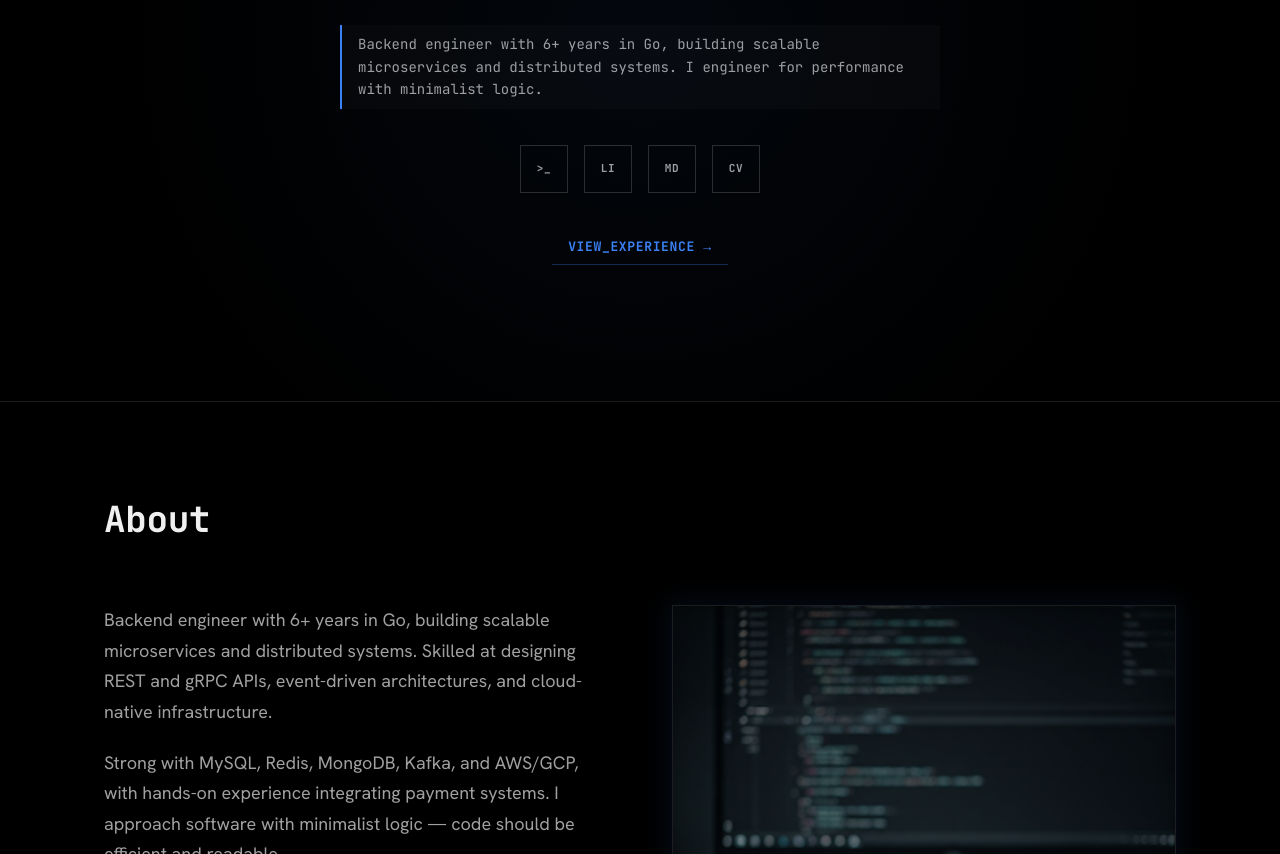
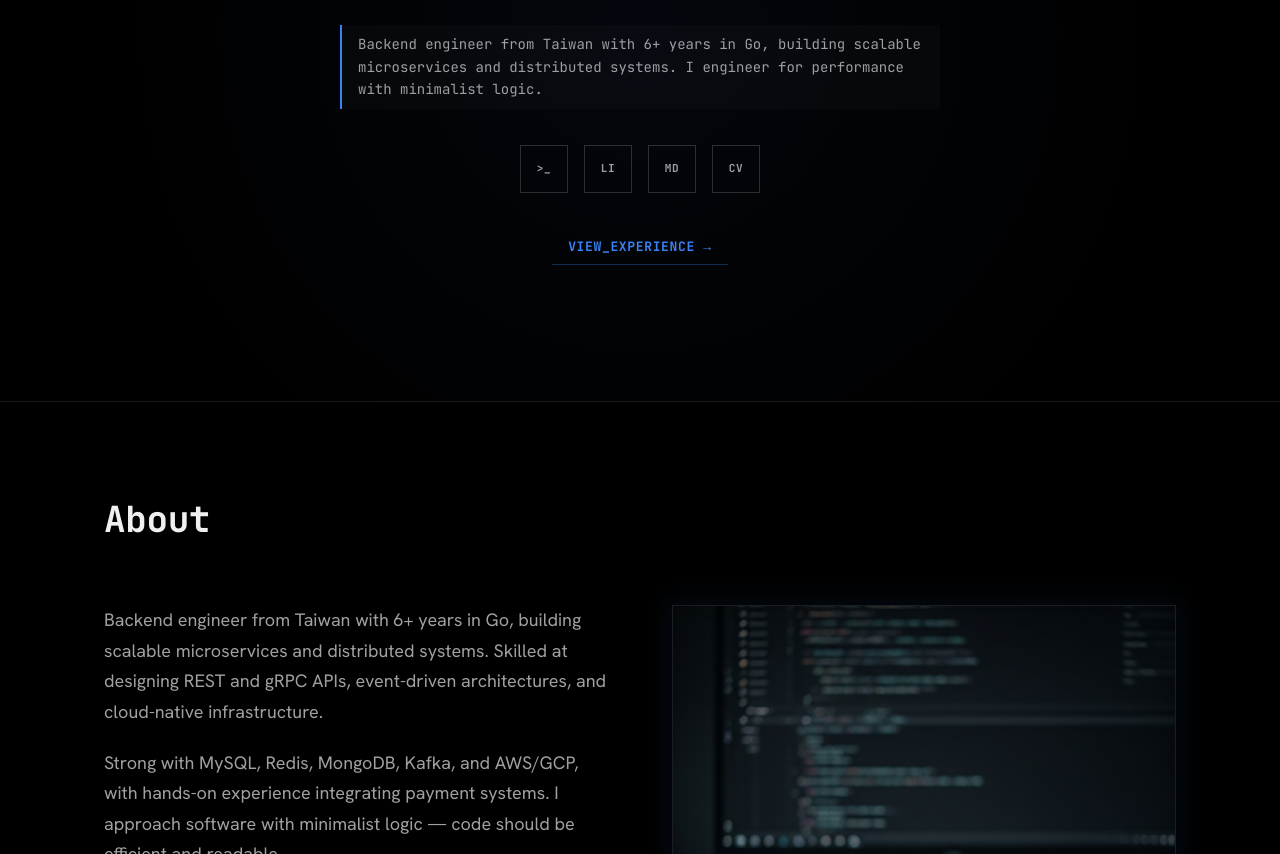
Before and after one commit to min0625/min0625.github.io, a website: page index.html in a window 1280 px wide. Shown: the part 398-1252 px from the top of the page. Drawn offline with Linux system fonts and the light colour scheme.

Commit message:
Enhance profile copy and add Taiwan location details (#16)

```diff
--- a/index.html
+++ b/index.html
@@ -843,8 +843,9 @@
           </h1>
           <p class="hero-title">Backend Engineer</p>
           <p class="hero-bio">
-            Backend engineer with 6+ years in Go, building scalable microservices
-            and distributed systems. I engineer for performance with minimalist logic.
+            Backend engineer from Taiwan with 6+ years in Go, building scalable
+            microservices and distributed systems. I engineer for performance
+            with minimalist logic.
           </p>
           <div class="hero-social-links">
             <a
@@ -900,10 +901,10 @@
           <div class="about-left">
             <div class="about-body">
               <p>
-                Backend engineer with 6+ years in Go, building scalable
-                microservices and distributed systems. Skilled at designing REST
-                and gRPC APIs, event-driven architectures, and cloud-native
-                infrastructure.
+                Backend engineer from Taiwan with 6+ years in Go, building
+                scalable microservices and distributed systems. Skilled at
+                designing REST and gRPC APIs, event-driven architectures, and
+                cloud-native infrastructure.
               </p>
               <p>
                 Strong with MySQL, Redis, MongoDB, Kafka, and AWS/GCP, with
@@ -1025,7 +1026,7 @@
             <div class="exp-meta">
               <div class="exp-period">Sep 2025 — Dec 2025</div>
               <div class="exp-company">FliQt</div>
-              <div class="exp-type">Full-Time · Remote</div>
+              <div class="exp-type">Full-Time · Remote · Taipei,&nbsp;Taiwan</div>
             </div>
             <div>
               <div class="exp-role">Senior Backend Engineer</div>
@@ -1069,7 +1070,7 @@
             <div class="exp-meta">
               <div class="exp-period">Nov 2020 — Aug 2025</div>
               <div class="exp-company">KKCompany</div>
-              <div class="exp-type">Full-Time · Taipei</div>
+              <div class="exp-type">Full-Time · Hybrid · Taipei,&nbsp;Taiwan</div>
             </div>
             <div>
               <div class="exp-role">Senior Backend Engineer</div>
@@ -1124,7 +1125,7 @@
             <div class="exp-meta">
               <div class="exp-period">Mar 2019 — May 2020</div>
               <div class="exp-company">Paradise Soft</div>
-              <div class="exp-type">Full-Time · Taipei</div>
+              <div class="exp-type">Full-Time · Taipei,&nbsp;Taiwan</div>
             </div>
             <div>
               <div class="exp-role">Backend Engineer</div>
@@ -1166,7 +1167,7 @@
             <div class="exp-meta">
               <div class="exp-period">Jul 2018 — Feb 2019</div>
               <div class="exp-company">Paradise Soft</div>
-              <div class="exp-type">Internship · Taipei</div>
+              <div class="exp-type">Internship · Taipei,&nbsp;Taiwan</div>
             </div>
             <div>
               <div class="exp-role">Backend Engineer Intern</div>
```
